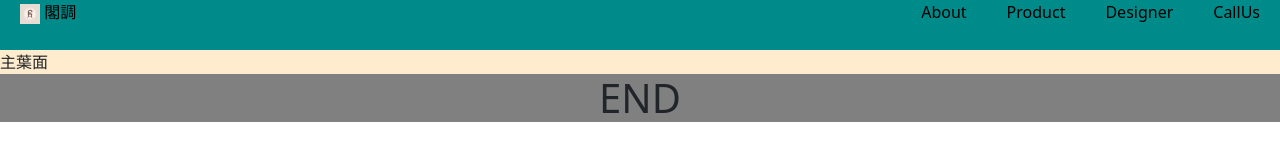
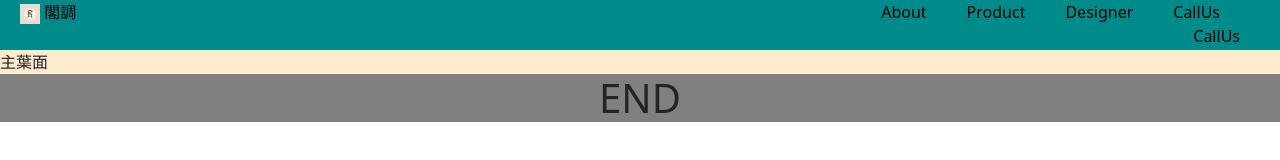
Before and after one commit to Andyeeeee/Ge-Diao, a plain HTML site: page index.html in a window 1280 px wide. Drawn offline with nearby package versions, Linux system fonts and the light colour scheme.

Commit message:
測試 ul中的ul

```diff
--- a/index.html
+++ b/index.html
@@ -18,7 +18,13 @@
         <li><a href="result/aboutus.html">About</a></li>
         <li><a href="result/Product.html">Product</a></li>
         <li><a href="result/Designer.html">Designer</a></li>
-        <li><a href="result/CallUs.html">CallUs</a></li>
+        <li><a href="result/CallUs.html">CallUs</a>
+          <ul list-side>
+            <li>
+            <li><a href="result/Designer.html">CallUs</a>
+            </li>
+          </ul>
+        </li>
       </ul>
     </nav>
   </section>
```
